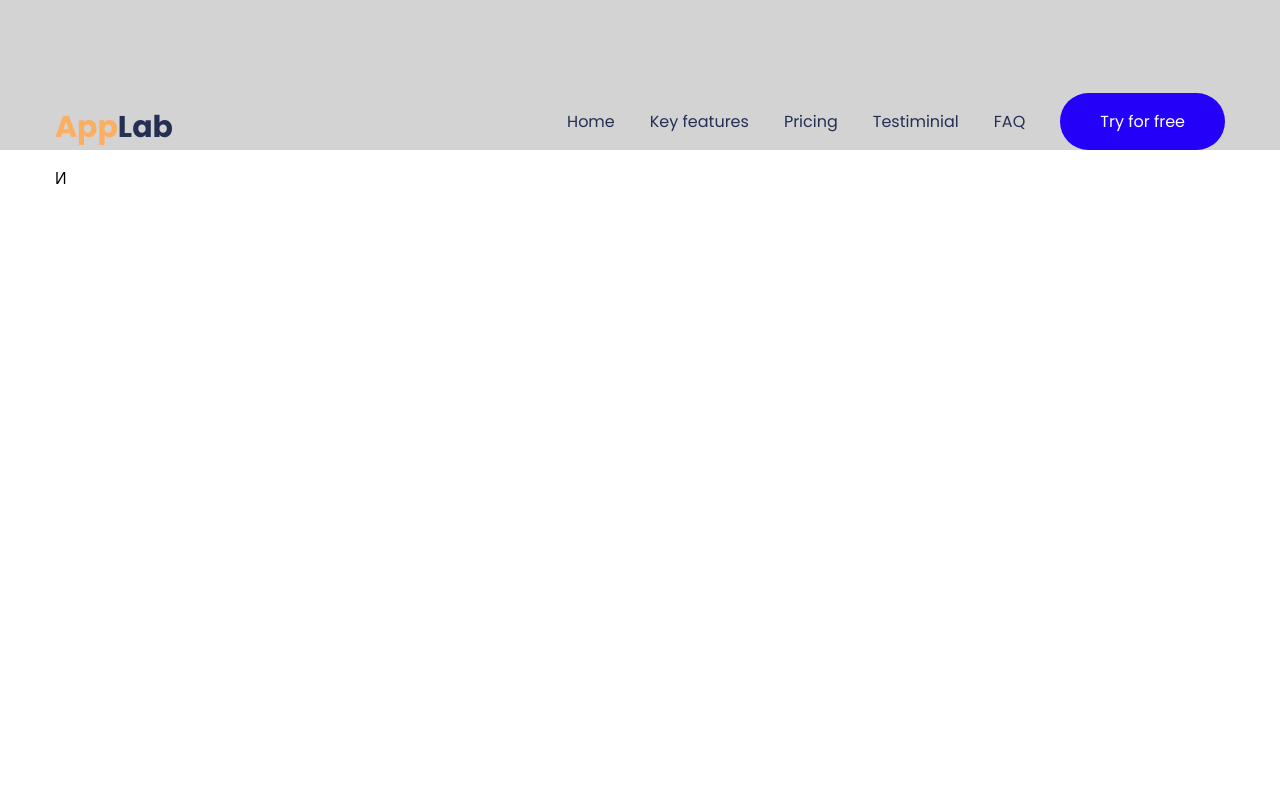
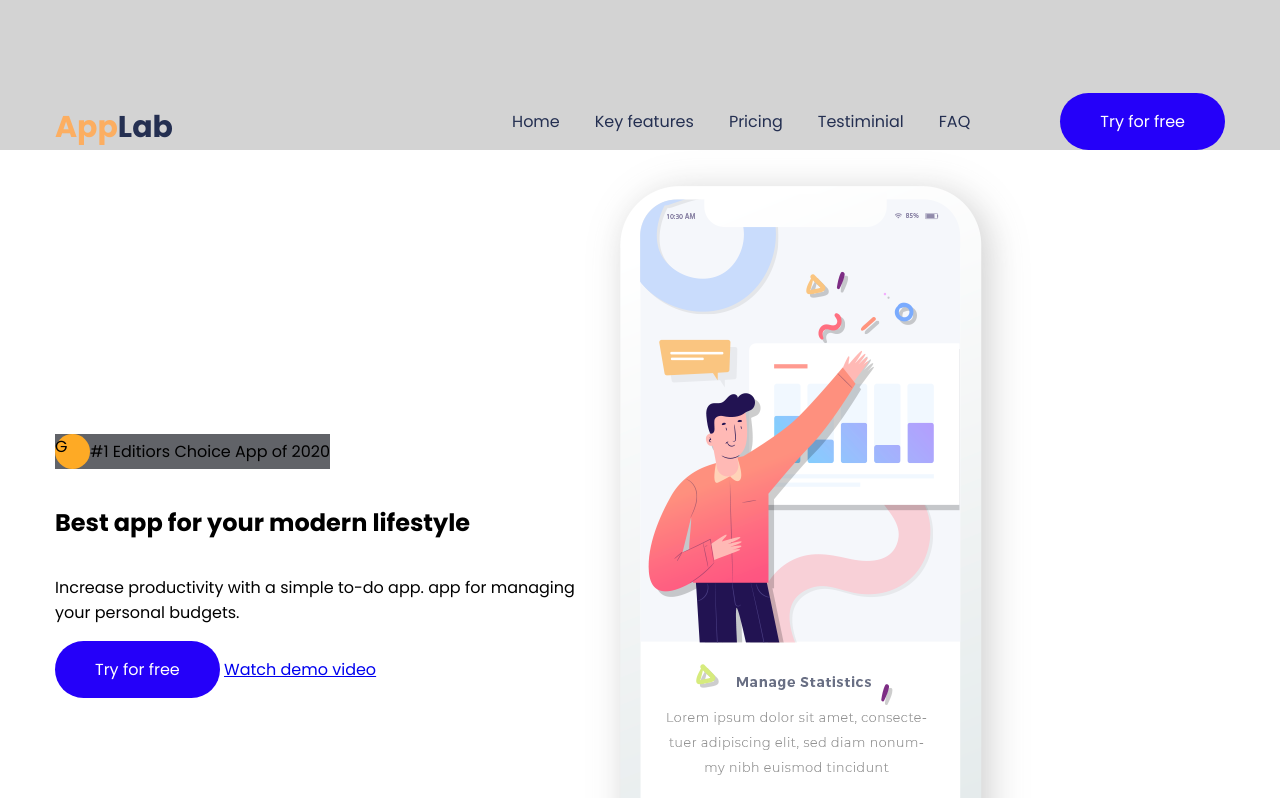
Before and after one commit to Ruslan625/Applab, a plain HTML site: page index.html in a window 1280 px wide. Shown: the top 798 px of the page. Drawn offline with Linux system fonts and the light colour scheme.

Commit message:
Конец пятого урока

```diff
--- a/index.html
+++ b/index.html
@@ -1,5 +1,6 @@
 <!DOCTYPE html>
 <html lang="ru">
+
 <head>
     <meta charset="UTF-8">
     <meta name="viewport" content="width=device-width, initial-scale=1.0">
@@ -7,6 +8,7 @@
     <link rel="stylesheet" href="style.css">
 
 </head>
+
 <body class="body">
     <header class="header">
         <div class="wrap header__wrap">
@@ -27,12 +29,23 @@
     </header>
     <main>
         <section class="welcome">
-            <div class="wrap">
-                <p class="awards"><span class="awards__icon">И</span></p>
+            <div class="wrap welcome__wrap">
                 <div class="welcome__info">
+                    <p class="awards"><span class="awards__icon">G</span>#1 Editiors Choice App of 2020</p>
+                    <h1 class="welcome__title">Best app for your
+                        modern lifestyle</h1>
+                    <p class="welcome__text">Increase productivity with a simple to-do app. app for
+                        managing your personal budgets.</p>
+                    <div class="welcome__buttons">
+                        <a href="#" class="welcome__button button">Try for free</a>
+                        <a href="#" class="welcome__link ">Watch demo video</a>
                     </div>
+                </div>
+                <img src="img/phone1.png" alt="Тут был телефон">
+
             </div>
         </section>
     </main>
 </body>
+
 </html>
--- a/style.css
+++ b/style.css
@@ -6,6 +6,7 @@
     padding: 16px 40px;
     border-radius: 32px;
     display: inline-block;
+    text-decoration: none;
 }
 
 body{
@@ -64,9 +65,35 @@ height: 150px;
     margin:0;
 
 }
-
 .menu__button{
     color: #fff;
+    margin-left: 55px;
+}
+.welcome__wrap{
+    display: flex;
+    align-items: center;
+}
+.welcome__info{
+    width: 530px;
+    display: flex;
+    flex-direction: column;
+    align-items: flex-start;
+}
+.awards{
+    background: #616368;
+    display: flex;
+    align-items: center;
+
+}
+.awards__icon{
+    display: inline-block;
+    background: #feaa25;
+    height: 35px;
+    width: 35px;
+    border-radius: 100%;
+    align-items: center;
+    justify-content: center;
+
 }
 /*
 
```
Also changed, not shown: img/phone1.png (added). Lines whose indentation alone changed are shown as unchanged.
